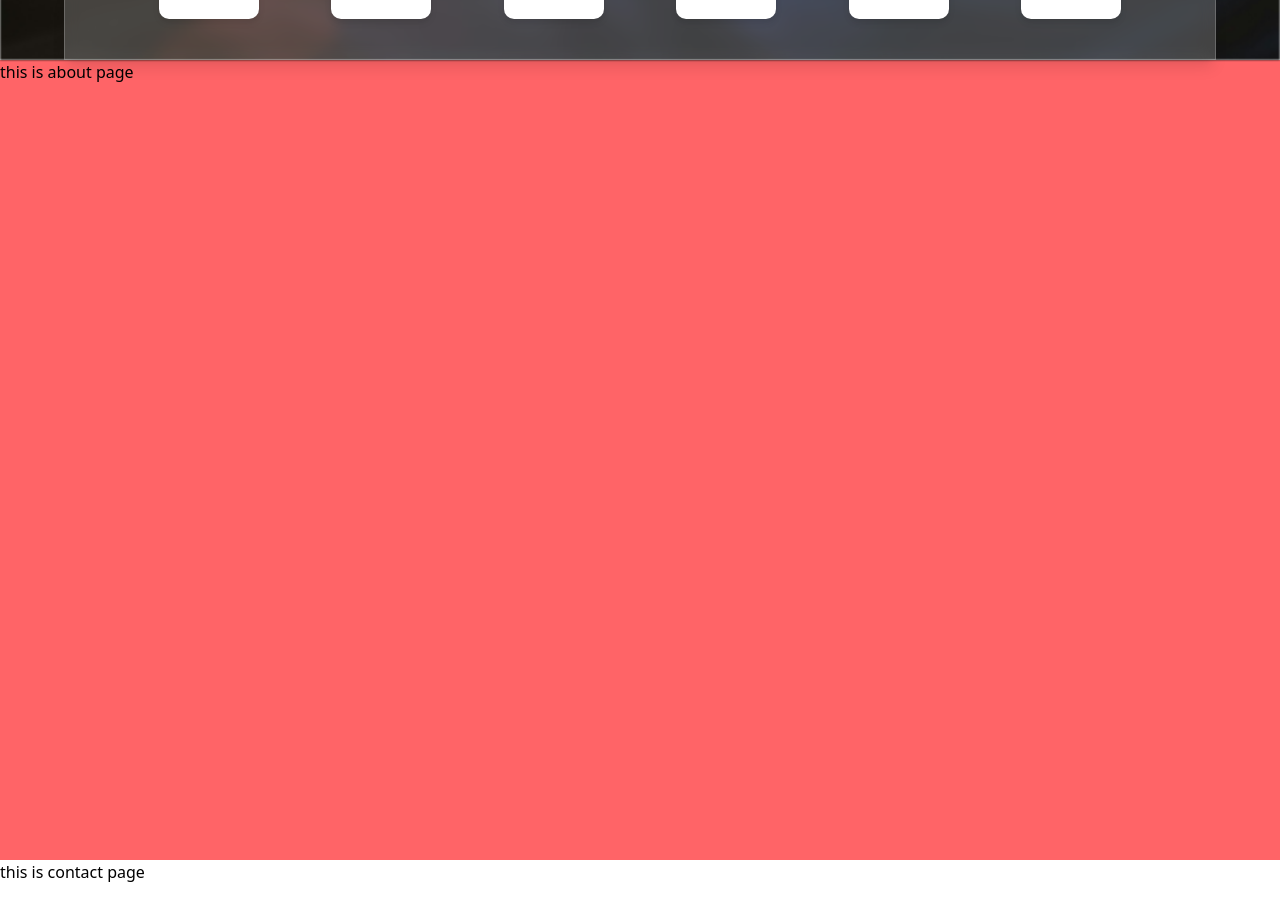
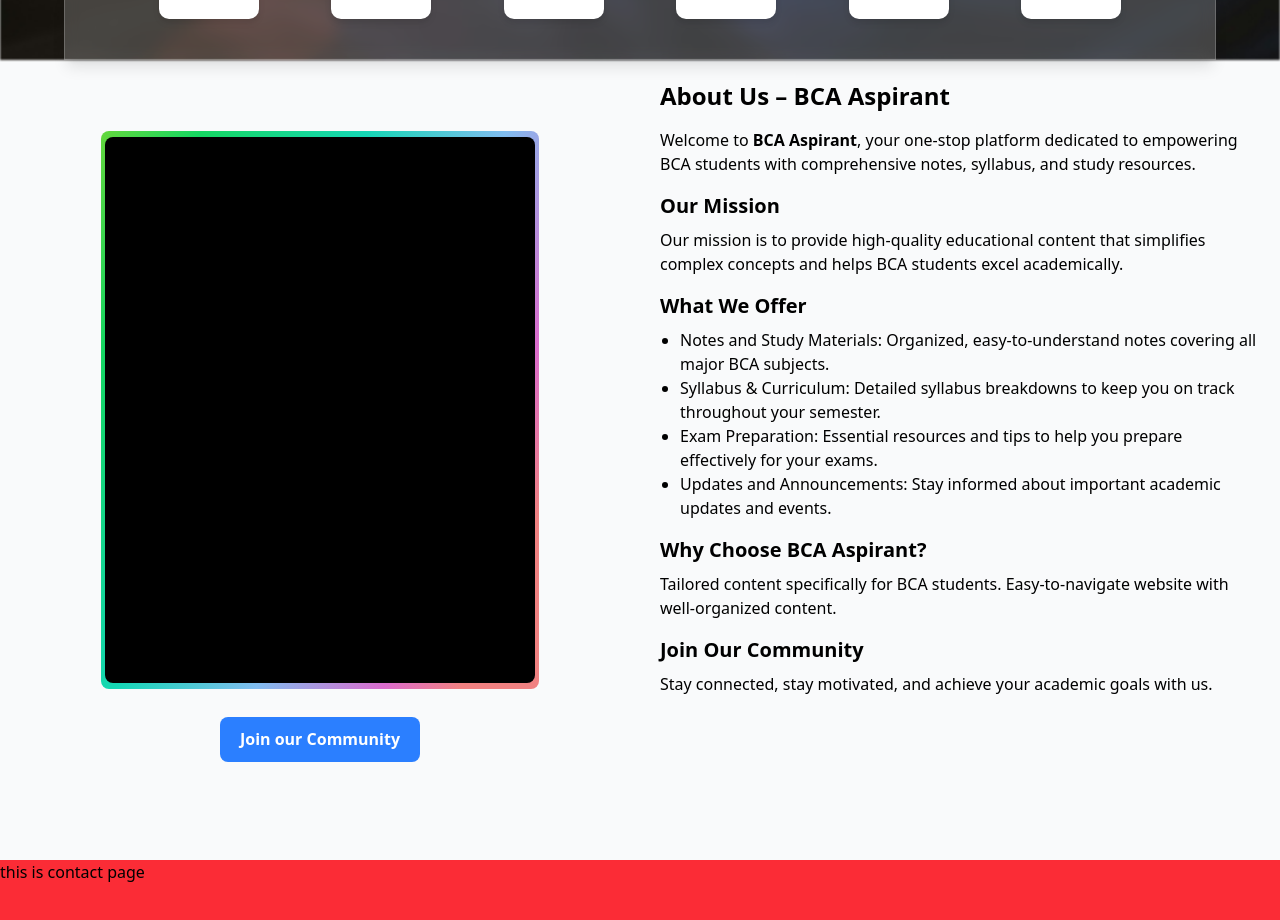
Before and after one commit to SharwanKunwar/BCA-Aspirant-Hub-0.1, a React (Vite) app in the folder BCA-Aspirant-Hub/: page /home in a window 1280 px wide. Shown: the part 740-1660 px from the top of the page. Before the commit the page ends 1624 px from the top, so only its background shows below. Built offline with nearby package versions, Linux system fonts and the light colour scheme.

Commit message:
updated home page with animation and about page

```diff
--- a/BCA-Aspirant-Hub/src/Components/About.jsx
+++ b/BCA-Aspirant-Hub/src/Components/About.jsx
@@ -1,11 +1,98 @@
-import React from 'react'
+import React from "react";
+import { Link } from "react-router-dom";
+import { motion } from "framer-motion";
 
 function About() {
   return (
-    <div className='bg-red-400 w-screen h-screen'>
-      this is about page
+    <div className="bg-gray-50 w-screen sm:h-screen sm:flex">
+      <motion.div
+        className="sm:w-6/12 w-full sm:h-full h-6/12 p-7 relative sm:flex sm:flex-col sm:justify-center sm:items-center"
+        initial={{ opacity: 0, y: 10 }}
+        animate={{ opacity: 1, y: 0 }}
+        transition={{ duration: 0.8 }}
+      >
+      <motion.div
+  className="w-full sm:h-6/8 sm:w-6/8 h-[450px] flex justify-center items-center rounded-lg"
+  initial={{ opacity: 0, x: -300 }}
+  animate={{ opacity: 1, x: 0 }}
+  whileHover={{ scale: 1.01 }}
+  transition={{
+    duration: 1,
+    type: "tween",
+    ease: "easeOut",
+    hover: {
+      duration: 0.3,
+      type: "spring",
+      stiffness: 300,
+    },
+  }}
+  style={{
+    backgroundImage: "linear-gradient(114.2deg, rgba(184,215,21,1) -15.3%, rgba(21,215,98,1) 14.5%, rgba(21,215,182,1) 38.7%, rgba(129,189,240,1) 58.8%, rgba(219,108,205,1) 77.3%, rgba(240,129,129,1) 88.5%)",
+  }}
+>
+  <div className="bg-black w-[98%] h-[98%] rounded-lg">img</div>
+</motion.div>
+
+
+        <section className="sm:block hidden w-[90%] h-[100px]">
+          <div className="w-full h-full flex justify-center items-center">
+            <Link to="#">
+              <motion.button
+                className="bg-blue-500 rounded-lg w-[200px] h-[45px] flex justify-center items-center font-bold text-white hover:bg-blue-300 hover:text-black"
+                whileHover={{ scale: 1.01 }}
+                transition={{ duration: 0.3 }}
+              >
+                Join our Community
+              </motion.button>
+            </Link>
+          </div>
+        </section>
+      </motion.div>
+
+      <div className="sm:w-6/12 w-full sm:h-full p-5">
+        <motion.h1 className="text-2xl font-bold mb-4" initial={{ opacity: 0 }} animate={{ opacity: 1 }} transition={{ delay: 0.3 }}>About Us – BCA Aspirant</motion.h1>
+        <motion.p className="mb-4" initial={{ opacity: 0 }} animate={{ opacity: 1 }} transition={{ delay: 0.4 }}>
+          Welcome to <strong>BCA Aspirant</strong>, your one-stop platform dedicated to empowering BCA students with comprehensive notes, syllabus, and study resources.
+        </motion.p>
+
+        <motion.h2 className="text-xl font-semibold mb-2" initial={{ opacity: 0 }} animate={{ opacity: 1 }} transition={{ delay: 0.5 }}>Our Mission</motion.h2>
+        <motion.p className="mb-4" initial={{ opacity: 0 }} animate={{ opacity: 1 }} transition={{ delay: 0.6 }}>
+          Our mission is to provide high-quality educational content that simplifies complex concepts and helps BCA students excel academically.
+        </motion.p>
+
+        <motion.h2 className="text-xl font-semibold mb-2" initial={{ opacity: 0 }} animate={{ opacity: 1 }} transition={{ delay: 0.7 }}>What We Offer</motion.h2>
+        <motion.ul className="list-disc pl-5 mb-4" initial={{ opacity: 0 }} animate={{ opacity: 1 }} transition={{ delay: 0.8 }}>
+          <li>Notes and Study Materials: Organized, easy-to-understand notes covering all major BCA subjects.</li>
+          <li>Syllabus & Curriculum: Detailed syllabus breakdowns to keep you on track throughout your semester.</li>
+          <li>Exam Preparation: Essential resources and tips to help you prepare effectively for your exams.</li>
+          <li>Updates and Announcements: Stay informed about important academic updates and events.</li>
+        </motion.ul>
+
+        <motion.h2 className="text-xl font-semibold mb-2" initial={{ opacity: 0 }} animate={{ opacity: 1 }} transition={{ delay: 0.9 }}>Why Choose BCA Aspirant?</motion.h2>
+        <motion.p className="mb-4" initial={{ opacity: 0 }} animate={{ opacity: 1 }} transition={{ delay: 1 }}>
+          Tailored content specifically for BCA students. Easy-to-navigate website with well-organized content.
+        </motion.p>
+
+        <motion.h2 className="text-xl font-semibold mb-2" initial={{ opacity: 0 }} animate={{ opacity: 1 }} transition={{ delay: 1.1 }}>Join Our Community</motion.h2>
+        <motion.p initial={{ opacity: 0 }} animate={{ opacity: 1 }} transition={{ delay: 1.2 }}>
+          Stay connected, stay motivated, and achieve your academic goals with us.
+        </motion.p>
+        <section className="sm:hidden w-[90%] h-[100px]">
+          <div className="w-full h-full flex justify-center items-center">
+            <Link to="#">
+              <motion.button
+                className="bg-blue-500 rounded-lg w-[200px] h-[45px] flex justify-center items-center font-bold text-white hover:bg-blue-300 hover:text-black"
+                whileHover={{ scale: 1.1 }}
+                transition={{ duration: 0.3 }}
+              >
+                Join our Community
+              </motion.button>
+            </Link>
+          </div>
+        </section>
+      </div>
     </div>
-  )
+  );
 }
 
-export default About
+export default About;
--- a/BCA-Aspirant-Hub/src/Components/Contact.jsx
+++ b/BCA-Aspirant-Hub/src/Components/Contact.jsx
@@ -2,7 +2,7 @@
 
 function Contact() {
   return (
-    <div>
+    <div className='bg-red-500 w-screen h-screen'>
       this is contact page
     </div>
   )
--- a/BCA-Aspirant-Hub/src/Components/Navbar.jsx
+++ b/BCA-Aspirant-Hub/src/Components/Navbar.jsx
@@ -36,7 +36,7 @@
             </h1>
           </div>
           <div className="sm:hidden block">
-            <NavLink to="/">
+            <NavLink to="home">
               <img className='sm:w-[60px] w-[50px]' src="/graduation-hat.png" alt="logo" />
             </NavLink>
           </div>
```
